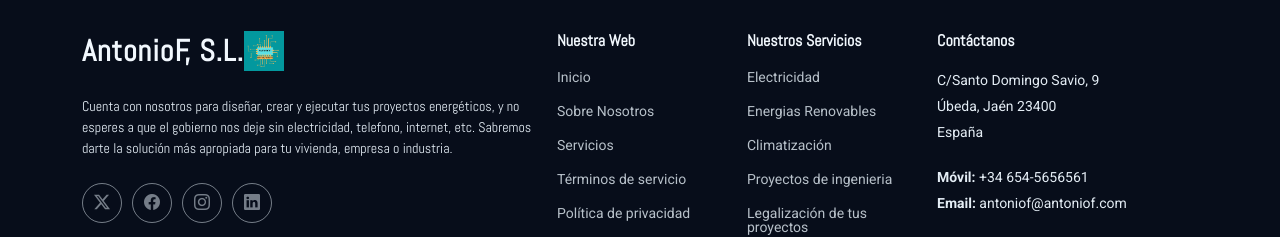
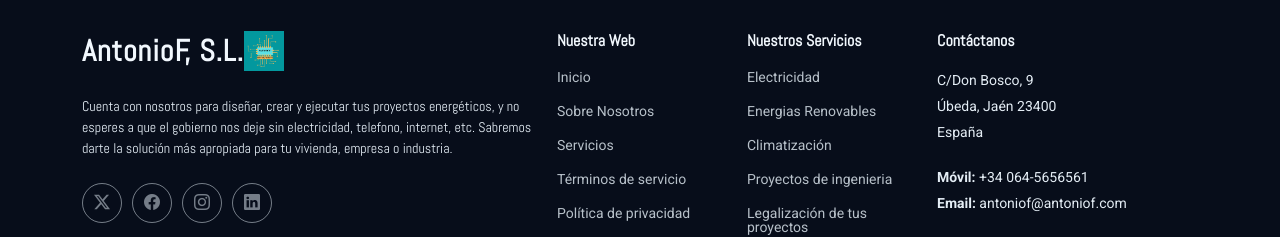
Before and after one commit to antoniof2025/electricidad, a plain HTML site: page index.html in a window 1280 px wide. Shown: the part 1929-2166 px from the top of the page. Drawn offline with Linux system fonts and the light colour scheme.

Commit message:
Cambio direccion y telefono

```diff
--- a/index.html
+++ b/index.html
@@ -236,10 +236,10 @@
 
         <div class="col-lg-3 col-md-12 footer-contact text-center text-md-start">
           <h4>Contáctanos</h4>
-          <p>C/Santo Domingo Savio, 9</p>
+          <p>C/Don Bosco, 9</p>
           <p>Úbeda, Jaén 23400</p>
           <p>España</p>
-          <p class="mt-4"><strong>Móvil:</strong> <span>+34 654-5656561</span></p>
+          <p class="mt-4"><strong>Móvil:</strong> <span>+34 064-5656561</span></p>
           <p><strong>Email:</strong> <span>antoniof@antoniof.com</span></p>
         </div>
 
```
